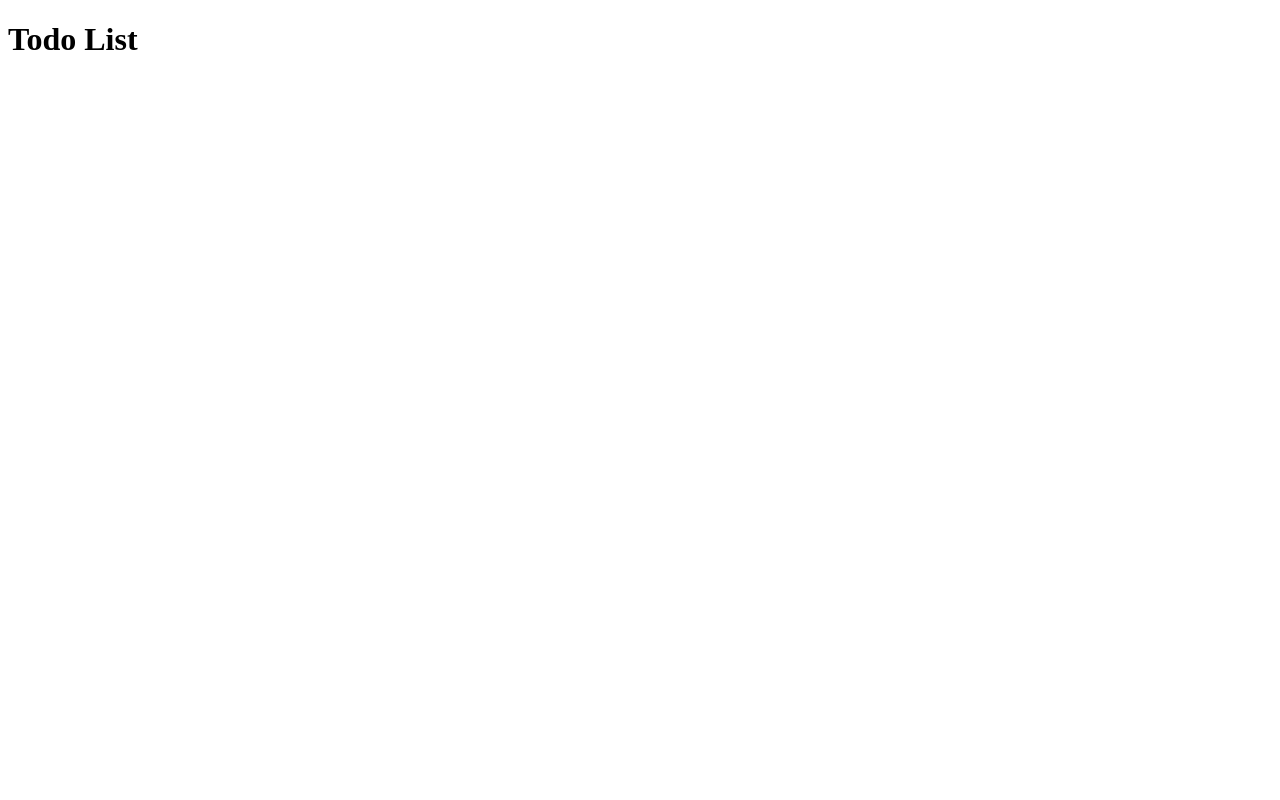
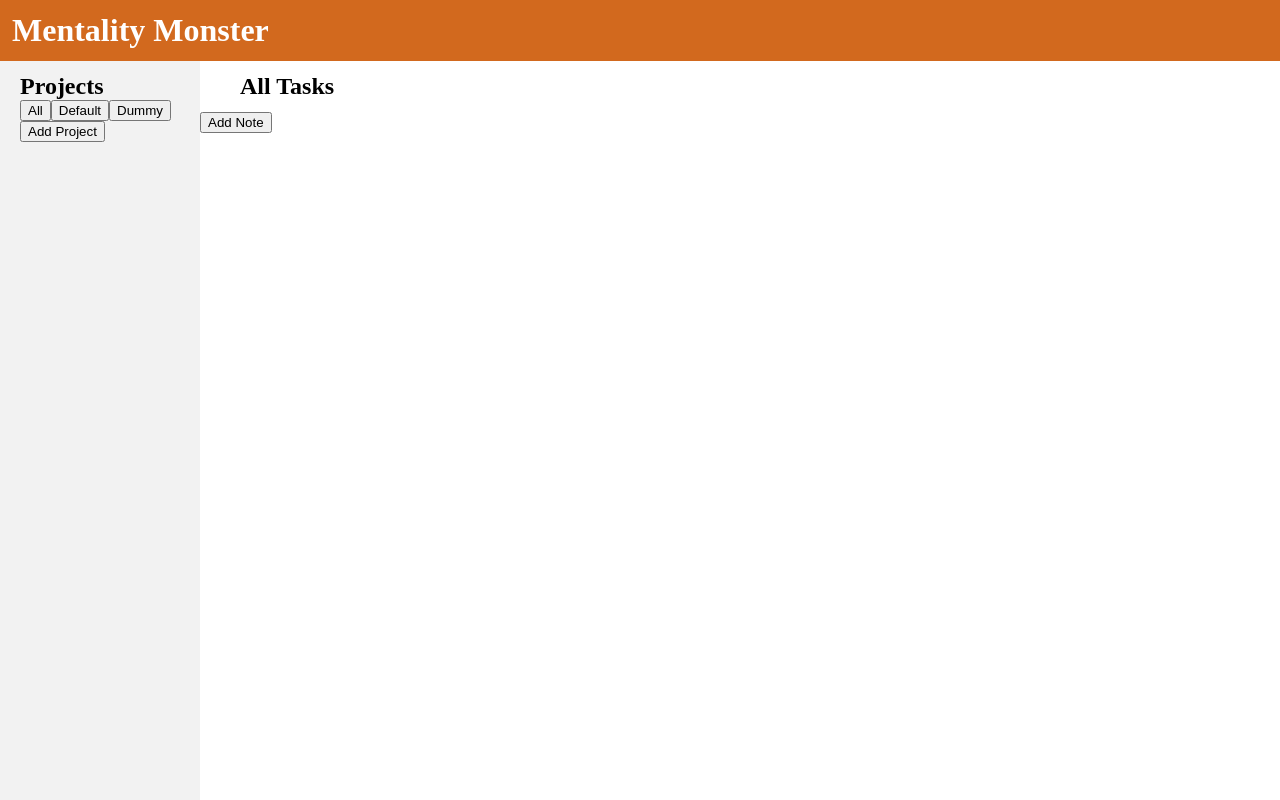
Before and after one commit to persistent-hustler/todo-list, a website built with webpack: page src/template.html in a window 1280 px wide. Built offline with nearby package versions, Linux system fonts and the light colour scheme.

Commit message:
Create the basic layout

```diff
--- a/src/data/projects-list.js
+++ b/src/data/projects-list.js
@@ -1,3 +1,4 @@
 export default {
     default: "default",
+    dummy: "dummy"
 }
--- /dev/null
+++ b/src/dom/projects-bar.js
@@ -0,0 +1,24 @@
+import { currentProject } from "../index.js";
+
+export function projectsDOM(projectsList) {
+    const projectsContainer = document.querySelector('#projects-container');
+    const tasksHeading = document.querySelector('#tasks-heading');
+
+    const allButton = document.createElement('button');
+    allButton.innerText = 'all';
+    allButton.addEventListener('click', ()=>{
+        currentProject[0] = "all";
+        tasksHeading.innerText = "all tasks";
+    });
+    projectsContainer.appendChild(allButton);
+
+    Object.keys(projectsList).forEach(key=>{
+        const project = document.createElement('button');
+        project.innerText = projectsList[key];
+        project.addEventListener('click', ()=>{
+            currentProject[0] = projectsList[key];
+            tasksHeading.innerText = currentProject[0];
+        });
+        projectsContainer.appendChild(project);
+    });
+}
--- a/src/index.js
+++ b/src/index.js
@@ -1,4 +1,6 @@
+import "./styles/main-styles.css";
 import projectsList from "./data/projects-list";
+import { projectsDOM } from "./dom/projects-bar";
 import todosArray from "./data/todos-array";
 import Todo from "./modules/todo-class";
 import newProject from "./modules/new-project";
@@ -18,3 +20,5 @@ import deleteProject from "./modules/delete-project";
 // displayCards = todosArray.filter((todo)=> todo.title==='Title2');
 
 // console.log(displayCards);
+export let currentProject = [];
+projectsDOM(projectsList);
--- /dev/null
+++ b/src/styles/main-styles.css
@@ -0,0 +1,44 @@
+* {
+    box-sizing: border-box;
+}
+
+body {
+    margin: 0;
+    display: flex;
+    flex-direction: column;
+    height: 100vh;
+}
+
+main {
+    flex: 1 1 300px;
+    display: flex;
+}
+
+header {
+    background-color: chocolate;
+    padding: 12px;
+    color: white;
+}
+
+h1, h2 {
+    margin: 0;
+}
+
+#projects-bar {
+    background-color: #F2F2F2;
+    min-width: 200px;
+    padding: 12px 20px;
+}
+
+#display-container {
+    width: 100%;
+}
+
+#tasks-heading {
+    margin: 12px 40px;
+    text-transform: capitalize;
+}
+
+#projects-container > button {
+    text-transform: capitalize;
+}
--- a/src/template.html
+++ b/src/template.html
@@ -6,10 +6,24 @@
     <title>Todo List</title>
 </head>
 <body>
-    <h1>Todo List</h1>
-    <div>
-        <div id="projects-bar"></div>
-        <div id="display-container"></div>
-    </div>
+    <header>
+        <h1 id="logo">Mentality Monster</h1>
+    </header>
+    <main>
+        <div id="projects-bar">
+            <h2>Projects</h2>
+            <div id="projects-container"></div>
+            <div>
+                <button id="new-project">Add Project</button>
+            </div>
+        </div>
+        <div id="display-container">
+            <h2 id="tasks-heading">All Tasks</h2>
+            <div>
+                <button id="new-note">Add Note</button>
+            </div>
+            <div id="cards-container"></div>
+        </div>
+    </main>
 </body>
 </html>
```
